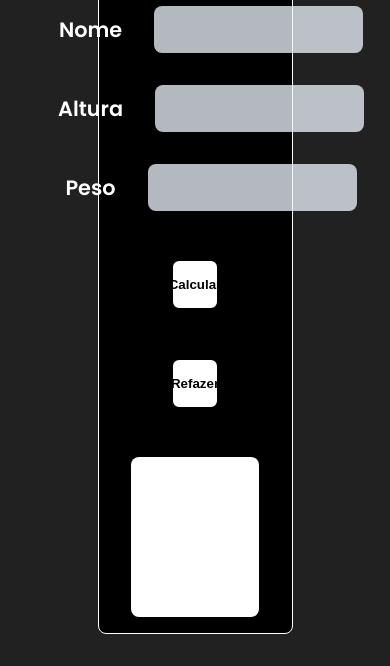
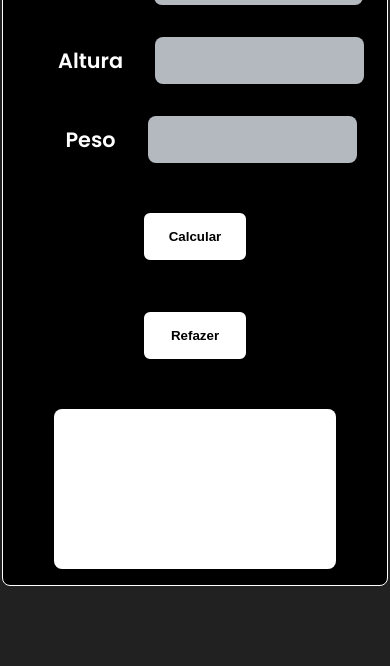
Before and after one commit to Szarblewski14/ProjetoIMC, a plain HTML site: page index.html in a window 390 px wide. Shown: the part 220-886 px from the top of the page. Before the commit the page ends 854 px from the top, so only its background shows below. Drawn offline with Linux system fonts and the light colour scheme.

Commit message:
para celular

```diff
--- a/style.css
+++ b/style.css
@@ -87,6 +87,7 @@ button{
     align-items: center;
     justify-content: center;
     font-weight: 700;
+    font-size: 1.2rem;
 }
 
 body {
@@ -94,3 +95,10 @@ body {
     color: white;
     background-color: rgba(0, 0, 0, 0.87);
 }
+
+@media (max-width: 600px) {
+    #container {
+        width: 99%;
+        margin-bottom: 5rem;
+    }
+}
```
